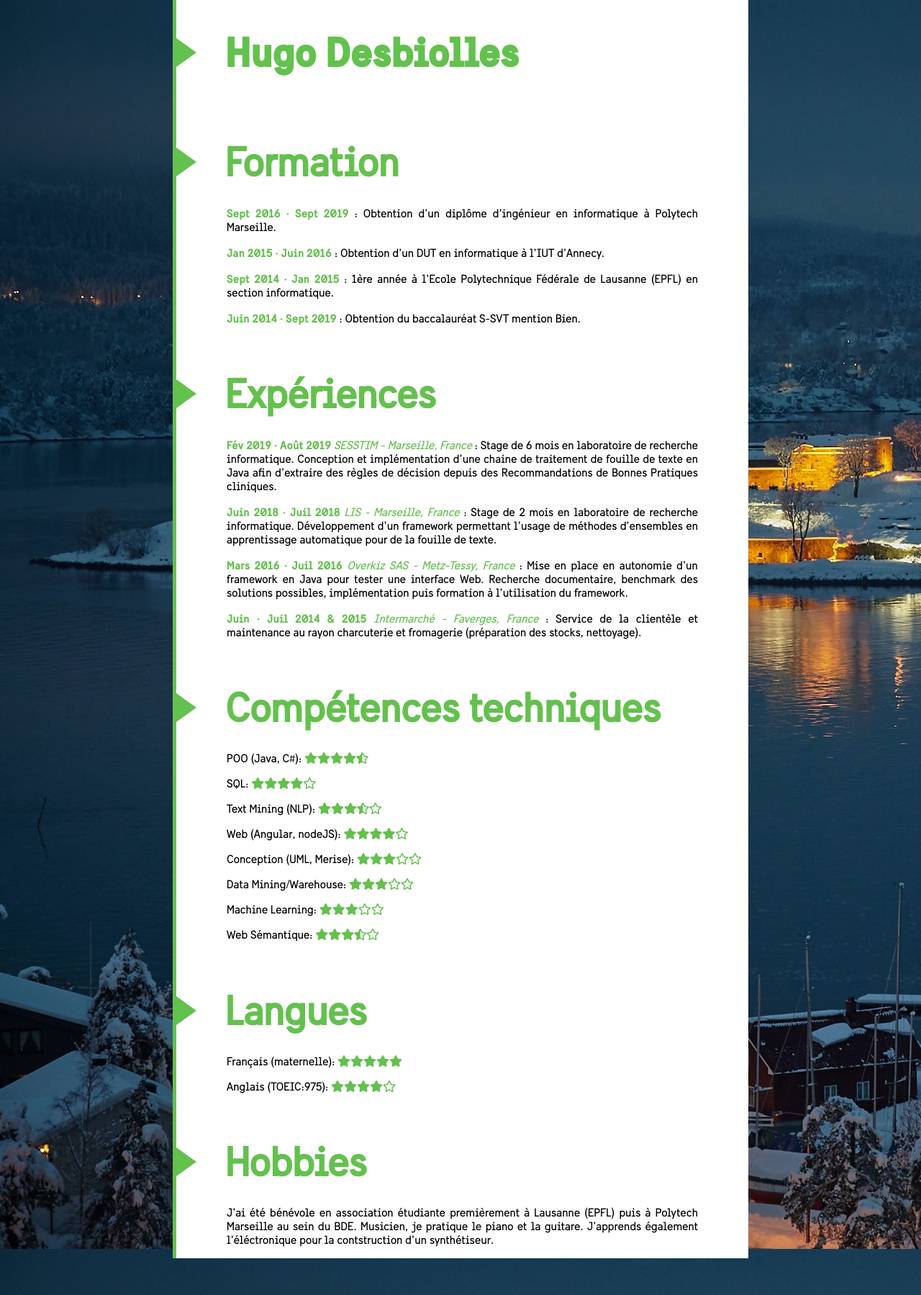
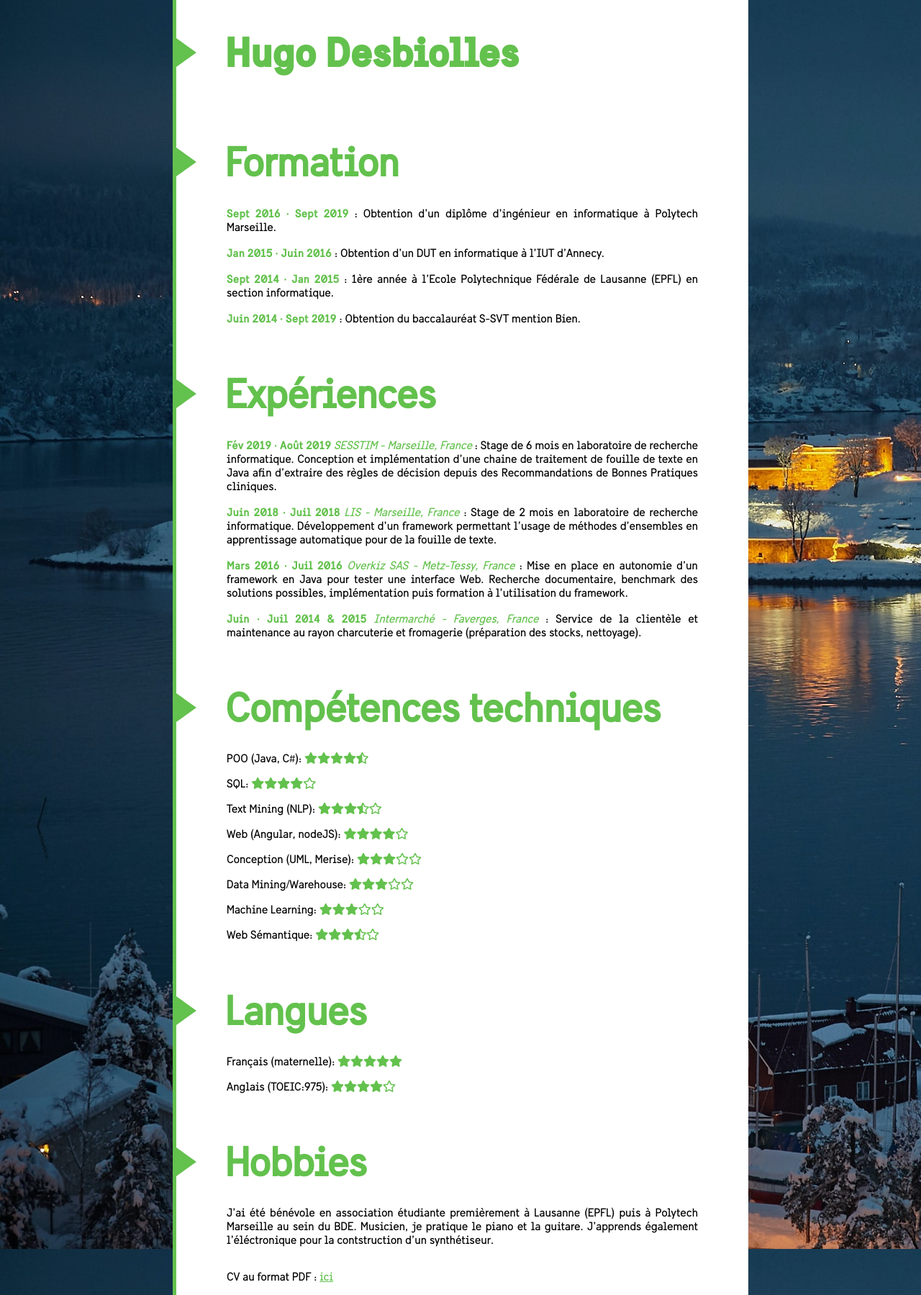
Before and after one commit to HugoDesb/HugoDesb.github.io, a Jekyll site: the page built from resume.markdown, in a window 1280 px wide. Shown: the whole page at 72% size. Built offline with Jekyll 4.4.1, drawn with Linux system fonts in a browser that asks for light colours.

Commit message:
added pdf cv

```diff
--- a/_layouts/resume.html
+++ b/_layouts/resume.html
@@ -88,6 +88,13 @@
                 {{content}}
             </div>
         </section>
+
+        <footer class="resume-chapter">
+            <div class="resume-content">
+                <p>CV au format PDF : <a href="/assets/pdf/cv-FR.pdf">ici</a></p>
+            </div>
+
+        </footer>
     </main>
 </body>
 
--- a/assets/css/main.scss
+++ b/assets/css/main.scss
@@ -229,7 +229,13 @@ main{
             font-style: italic;
         }
     }
+
+    a{
+        color: $themeColor;
+    }
 }
+
+
 
 .star-rating i{
     color: $themeColor;
```
Also changed, not shown: resume.markdown (line endings or trailing spaces), 1 other file.
